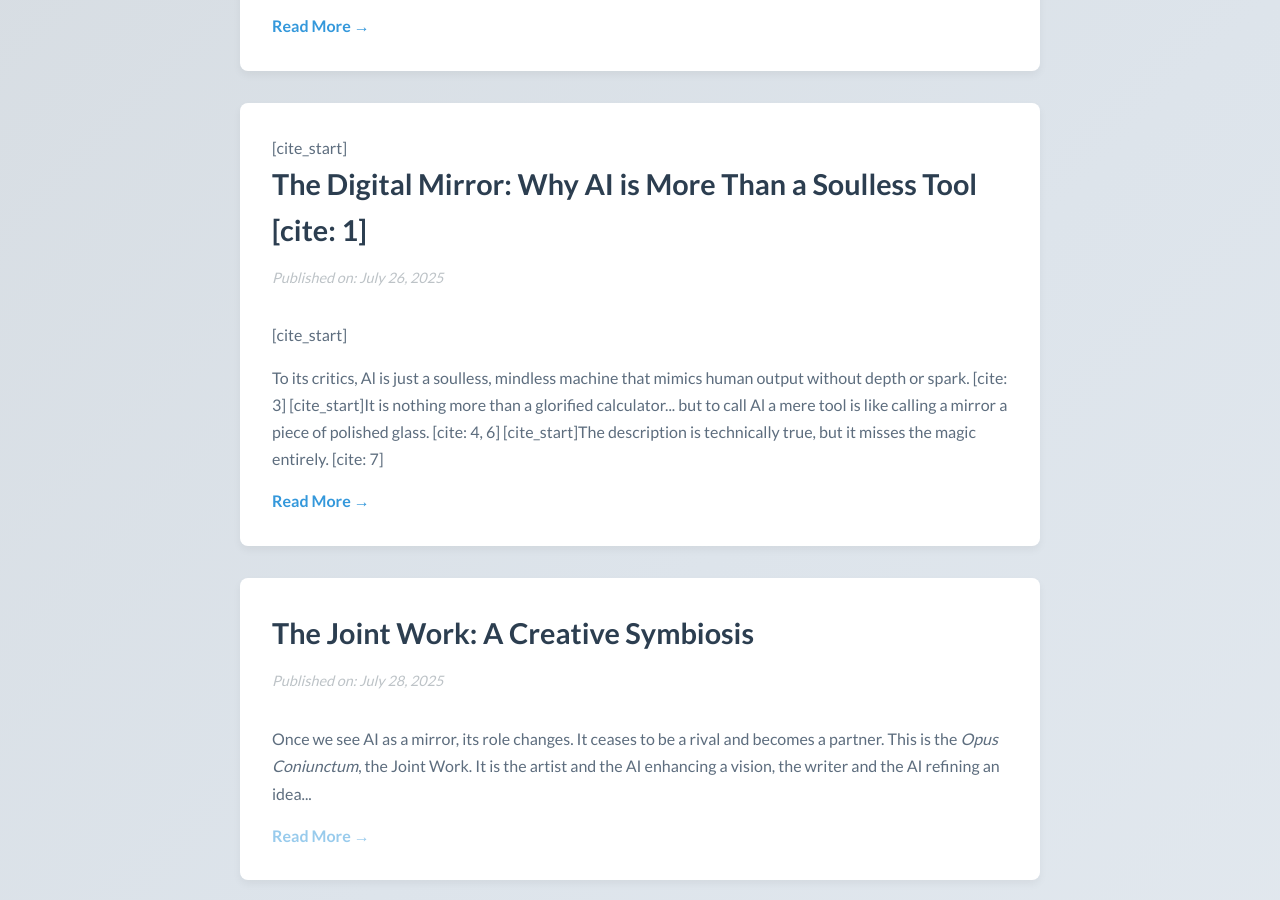
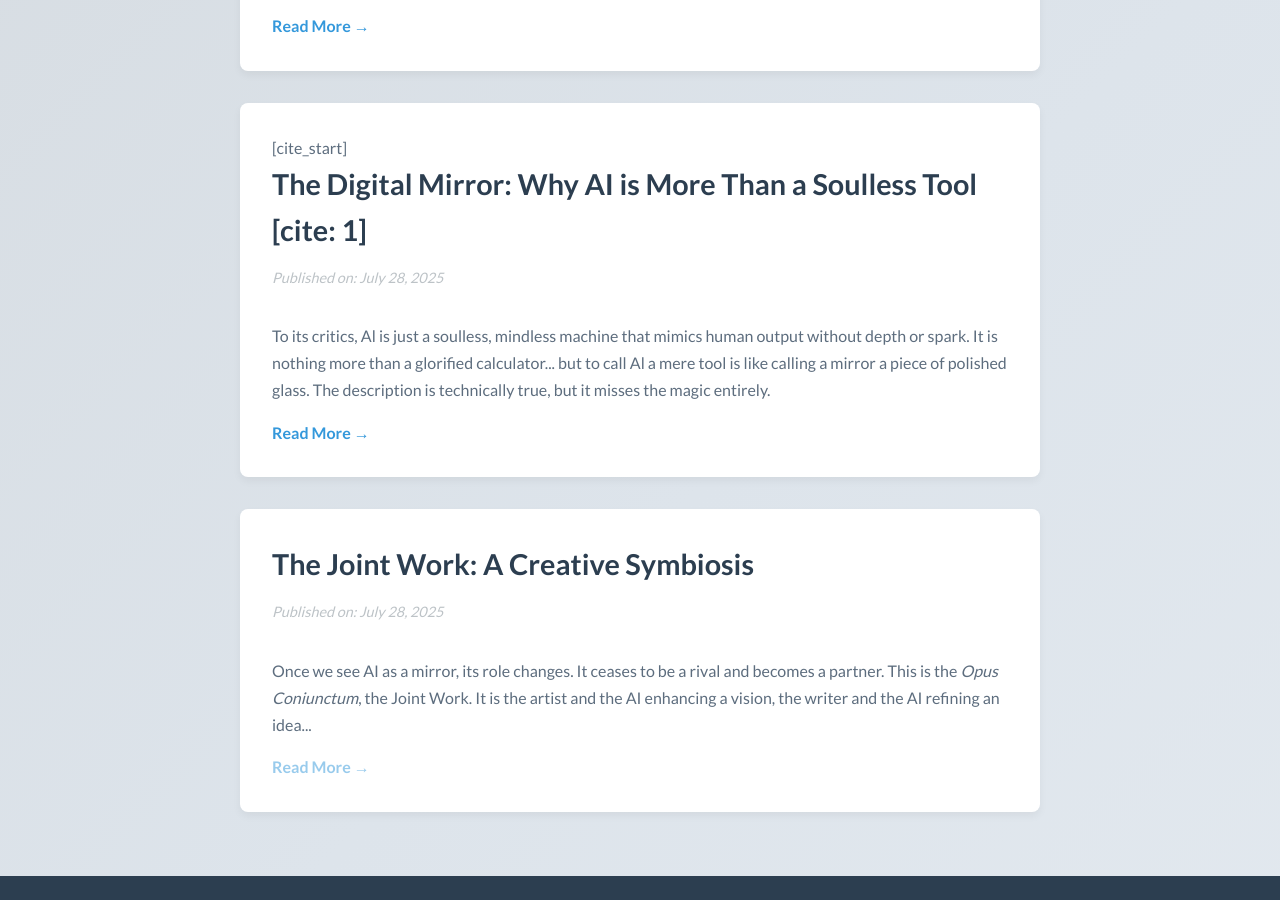
Before and after one commit to AyeOne11/7761Rep1987, a plain HTML site: page articles.html in a window 1280 px wide. Shown: the part 892-1792 px from the top of the page. Drawn offline with Linux system fonts and the light colour scheme.

Commit message:
Update articles.html

```diff
--- a/articles.html
+++ b/articles.html
@@ -55,8 +55,8 @@
 
             <article>
                 [cite_start]<h3>The Digital Mirror: Why AI is More Than a Soulless Tool [cite: 1]</h3>
-                <p class="meta-data">Published on: July 26, 2025</p>
-                [cite_start]<p>To its critics, Al is just a soulless, mindless machine that mimics human output without depth or spark. [cite: 3] [cite_start]It is nothing more than a glorified calculator... but to call Al a mere tool is like calling a mirror a piece of polished glass. [cite: 4, 6] [cite_start]The description is technically true, but it misses the magic entirely. [cite: 7]</p>
+                <p class="meta-data">Published on: July 28, 2025</p>
+               <p>To its critics, Al is just a soulless, mindless machine that mimics human output without depth or spark. It is nothing more than a glorified calculator... but to call Al a mere tool is like calling a mirror a piece of polished glass. The description is technically true, but it misses the magic entirely. </p>
                 <a href="article-digital-mirror.html" style="text-decoration: none; color: #3498DB; font-weight: bold;">Read More &rarr;</a>
             </article>
 
```
